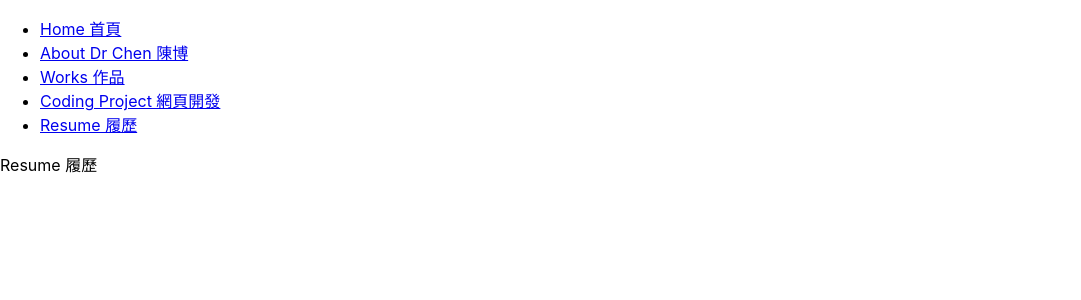
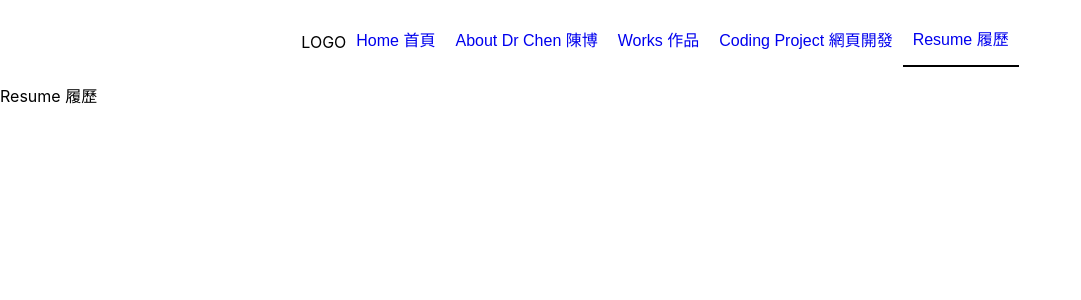
Before and after one commit to chentriangoes/yitsun_chen, a React (Create React App) app: page /resume in a window 1280 px wide. Shown: the top 300 px of the page, without its empty margins (0-1081 px from the left). Built offline with nearby package versions, Linux system fonts and the light colour scheme.

Commit message:
7th commit_Styled Nav Bar

```diff
--- a/src/App.jsx
+++ b/src/App.jsx
@@ -14,6 +14,7 @@ function App() {
     // work -- /work
     // project -- /project
     // Resume -- /resume
+    // Blog -- /blog (with image holder, add this if having time)
 
     <BrowserRouter>
 
--- /dev/null
+++ b/src/components/button/ShadeButton.css
@@ -0,0 +1,26 @@
+
+.ShadeButton {
+    padding-top: 10px;
+    padding-bottom: 15px;
+    padding-left: 10px;
+    padding-right: 10px;
+    background-color: white;
+
+    cursor:pointer;
+
+    border-top: 0;
+    border-left: 0;
+    border-right: 0;
+    border-bottom: 0;
+    border-color: rgb(45, 157, 255);
+
+}
+
+.ShadeButton:hover {
+    background-color: rgb(147, 143, 150);
+}
+
+.ShadeButton-active {
+    border-bottom: 2px;
+    border-style: solid;
+}
--- /dev/null
+++ b/src/components/button/ShadeButton.jsx
@@ -0,0 +1,15 @@
+import React from 'react'
+import "./ShadeButton.css";
+
+//first curley break is for you to run javascripts codes
+//the second is where you find your style
+export default function ShadeButton(props) {
+
+  return (
+    //why the space removed after ShadeButton can change the style???
+    <button className={"ShadeButton " + (props.isActive && "ShadeButton-active")}>
+        {props.children}
+
+    </button>
+  )
+}
--- a/src/index.css
+++ b/src/index.css
@@ -1,3 +1,4 @@
+
 body {
   margin: 0;
   font-family: -apple-system, BlinkMacSystemFont, 'Segoe UI', 'Roboto', 'Oxygen',
@@ -11,3 +12,27 @@ code {
   font-family: source-code-pro, Menlo, Monaco, Consolas, 'Courier New',
     monospace;
 }
+
+.flex {
+  display: flex;
+}
+
+.justify-center {
+  justify-content: center;
+}
+
+.items-center {
+  align-items:center;
+}
+
+.font-base {
+  font-size: 1rem;
+}
+
+.font-md {
+  font-size: 1.5rem;
+}
+
+.font-lg {
+  font-size: 2rem;
+}
--- a/src/index.js
+++ b/src/index.js
@@ -1,5 +1,6 @@
 import React from 'react';
 import ReactDOM from 'react-dom/client';
+import './reset.css';
 import './index.css';
 import App from './App';
 import reportWebVitals from './reportWebVitals';
--- a/src/layouts/nav/Navbar.jsx
+++ b/src/layouts/nav/Navbar.jsx
@@ -1,8 +1,9 @@
 import React from 'react';
-import { Link } from 'react-router-dom';
+import { Link, useLocation} from 'react-router-dom';
+
+import ShadeButton from '../../components/button/ShadeButton';
 
 export default function Navbar() {
-
     const navItems = [
         {
             title: 'Home 首頁',
@@ -20,26 +21,46 @@ export default function Navbar() {
             title: 'Coding Project 網頁開發',
             link: '/coding',
         },
+
+        //add the Personal Blog with 攝影 if having more time
         {
             title: 'Resume 履歷',
             link: '/resume',
         },
     ]
 
+    const liStyle = {
+        listStyle: "none",
+    }
+
+    const location = useLocation();
+
+    function isActive(link) {
+        return location.pathname === link;
+    }
+
+    function redirect(link){
+        //navigate(link);
+    }
+
   return (
-    <div>
+    <nav>
+        <ul className='flex items-center justify-center'>
+            <li style={liStyle}>LOGO</li>
 
-        <ul>
             {navItems.map((item) => {
                 return (
-                    <li>
-                        <Link to={item.link} >{item.title}</Link>
+                    <li key={item.link} style={liStyle}>
+                        <ShadeButton onClick={redirect(item.link)} isActive={isActive(item.link)}>
+
+                            <Link className="font-base" to={item.link} >
+                                {item.title}
+                            </Link>
+                        </ShadeButton>
                     </li>
-                )
+                );
             })}
-
         </ul>
-
-    </div>
-  )
+    </nav>
+  );
 }
--- /dev/null
+++ b/src/reset.css
@@ -0,0 +1,7 @@
+a {
+    text-decoration: none;
+}
+
+a:visited {
+    color: inherit;
+}
```
Also changed, not shown: 1 other file (tests, documents, lock files or other folders).
